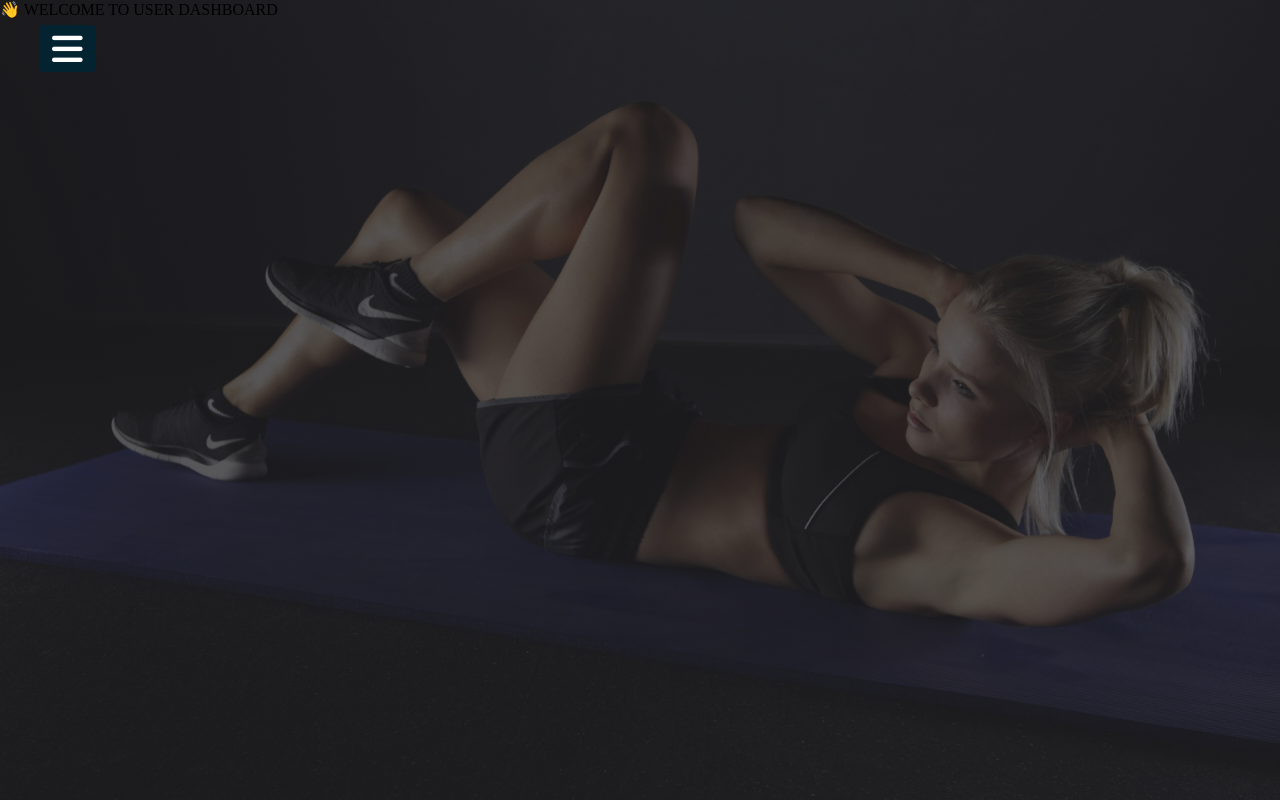
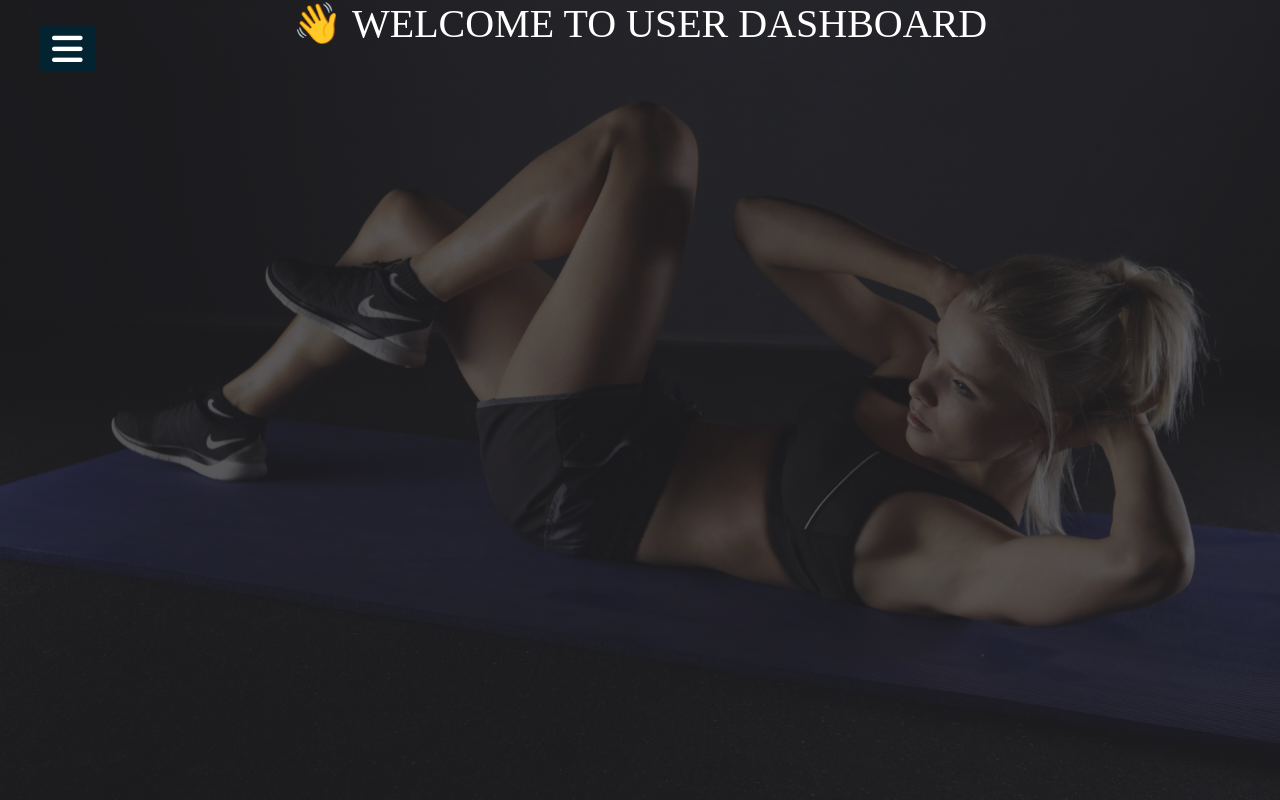
Before and after one commit to student-jashan/Minor_project, a plain HTML site: page client/user/user_dashboard.html in a window 1280 px wide. Drawn offline with Linux system fonts and the light colour scheme.

Commit message:
Update user_dashboard.css

```diff
--- a/client/user/user_dashboard.css
+++ b/client/user/user_dashboard.css
@@ -13,7 +13,18 @@ body {
     align-items: center; /* Centers vertically */
     height: 100vh; /* Full viewport height */
 }
+.welcome-banner {
+    display: flex;
+  flex-direction: column;
+  justify-content: center;
+  align-items: center;
 
+  color: #fff;
+  text-align: center;     /* fallback for multiline text */
+}
+.welcome-banner p{
+    font-size: 40px;
+  }
 
 *{
     margin:0;
```
